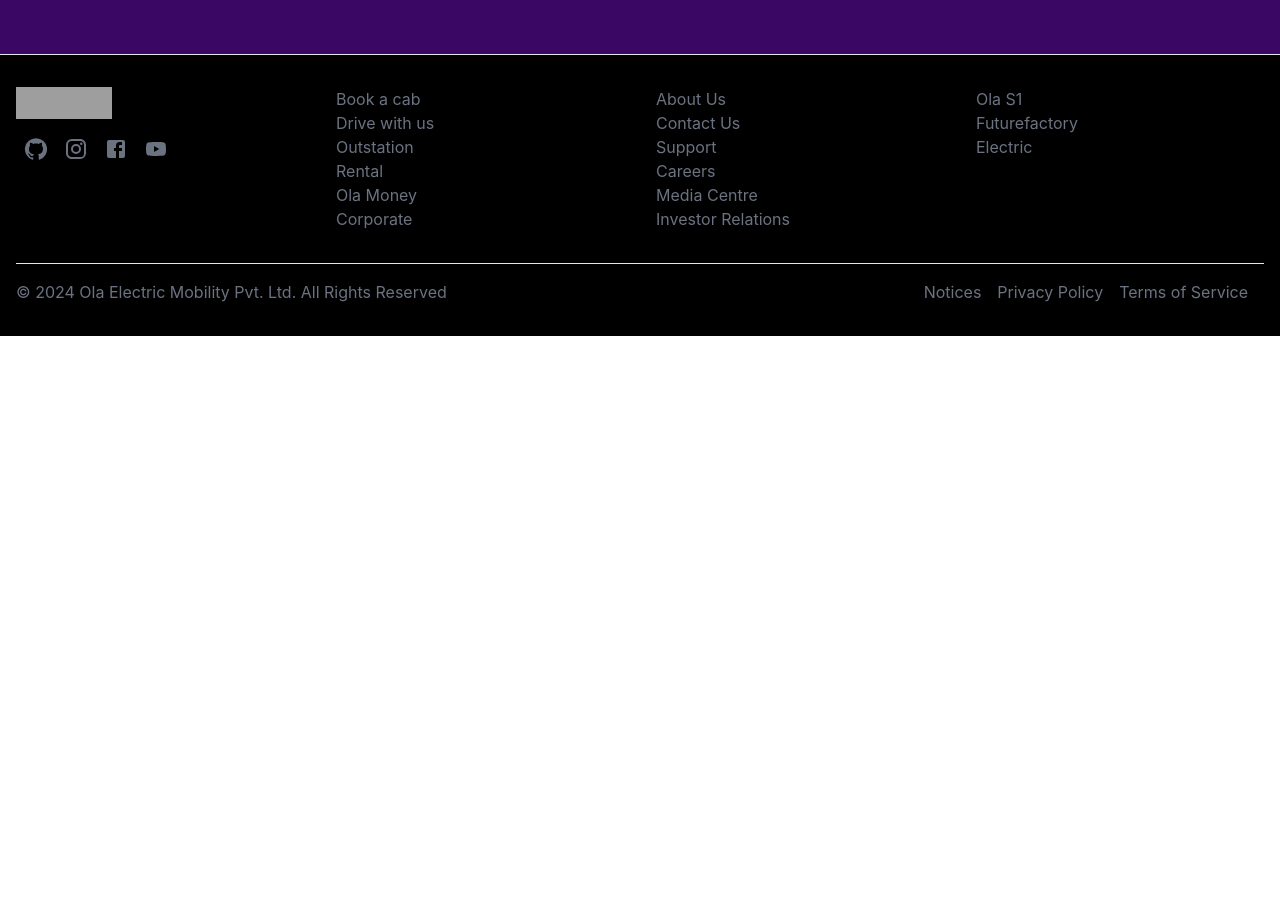
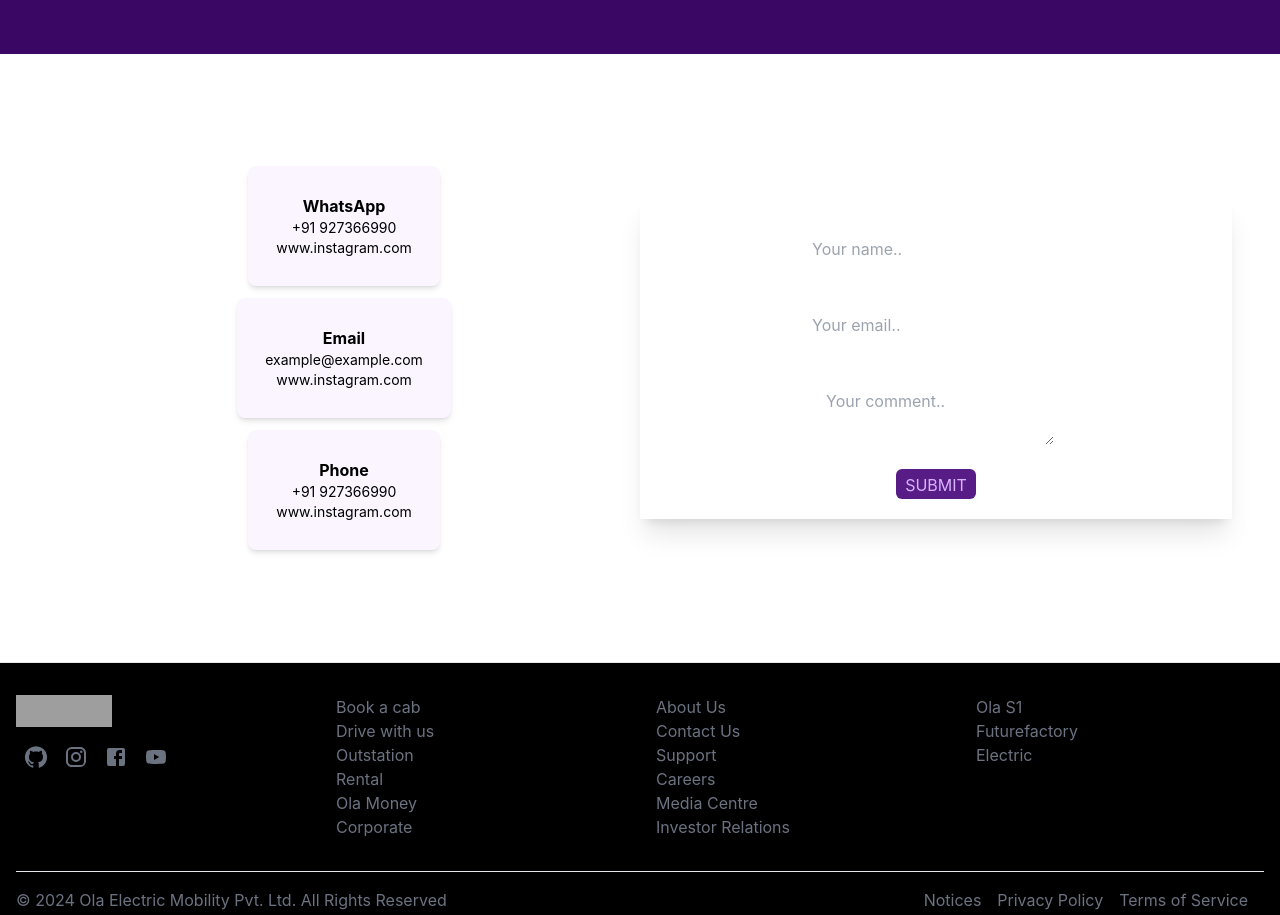
Before and after one commit to ASH0DANNY/Portfolio, a React (Create React App) app: page / in a window 1280 px wide. Shown: the part 1930-2845 px from the top of the page. Before the commit the page ends 2266 px from the top, so only its background shows below. Built offline with nearby package versions, Linux system fonts and the light colour scheme; grey boxes are pictures that could not be loaded.

Commit message:
connect me added

```diff
--- a/src/components/LandingPage.jsx
+++ b/src/components/LandingPage.jsx
@@ -3,7 +3,7 @@
 import Footer from "./Footer";
 import profile_image from "../images/profile.jpg";
 import { Link } from "react-router-dom";
-import { projects, TechnicalSkills } from "../data/PortfolioData";
+import { contactInfo, projects, TechnicalSkills } from "../data/PortfolioData";
 
 const LandingPage = () => {
   return (
@@ -67,6 +67,47 @@
           ))}
         </div>
       </div>
+      <div className="w-full md:flex justify-center items-center my-11 md:my-16 p-3 md:p-12">
+        <div className="flex flex-col flex-wrap gap-3 w-full md:w-1/2 justify-center items-center">
+          {contactInfo.map((item) => (
+            <div
+              key={item.key}
+              className="bg-purple-50 hover:bg-purple-200 shadow-md hover:shadow-lg p-7 rounded-lg"
+            >
+              <p className="text-base text-center font-bold">
+                {item.media_name}
+              </p>
+              <p className="text-sm text-center">{item.meda_data}</p>
+              <p className="text-sm text-center">{item.media_link}</p>
+            </div>
+          ))}
+        </div>
+        <div className="w-full md:w-1/2 flex flex-col flex-wrap gap-3 justify-center items-center shadow-xl p-5">
+          <input
+            type="text"
+            name="name"
+            id="name"
+            placeholder="Your name.."
+            className="border-gray-600 outline-blue-400 p-2 my-3"
+          />
+          <input
+            type="email"
+            name="email"
+            id="email"
+            placeholder="Your email.."
+            className="outline-blue-400 p-2 my-3"
+          />
+          <textarea
+            name="comment"
+            id="comment"
+            placeholder="Your comment.."
+            className="outline-blue-400 p-2 my-3"
+          ></textarea>
+          <button className="h-[30px] w-[80px] p-1 bg-purple-900 text-purple-300 rounded-md">
+            SUBMIT
+          </button>
+        </div>
+      </div>
       <Footer />
     </>
   );
--- a/src/components/Navbar.jsx
+++ b/src/components/Navbar.jsx
@@ -5,6 +5,7 @@
 import AssignmentRoundedIcon from "@mui/icons-material/AssignmentRounded";
 import DataObjectRoundedIcon from "@mui/icons-material/DataObjectRounded";
 import TextsmsRoundedIcon from "@mui/icons-material/TextsmsRounded";
+import { Link } from "react-router-dom";
 
 const Navbar = () => {
   const [open, setOpen] = useState(false);
@@ -30,7 +31,7 @@
         {open ? (
           <button
             ref={navBtn}
-            className="w-full h-full cursor-pointer z-30"
+            className="w-full h-full cursor-pointer z-30 hover:text-white"
             onClick={handleMenuClick}
           >
             <CloseIcon />
@@ -38,7 +39,7 @@
         ) : (
           <button
             ref={navBtn}
-            className="w-full h-full cursor-pointer z-30"
+            className="w-full h-full cursor-pointer z-30 hover:text-white"
             onClick={handleMenuClick}
           >
             <MenuIcon />
@@ -48,18 +49,18 @@
         {/* Menu Open Block */}
         {open ? (
           <div className="relative flex flex-col justify-center items-center bg-gray-500 gap-4 mt-2 w-[56px] h-[210px] z-40 bg-opacity-50 rounded-2xl shadow-lg p-4">
-            <div className="mx-auto">
+            <Link to={"#"} className="mx-auto">
               <HomeRoundedIcon />
-            </div>
-            <div className="mx-auto">
+            </Link>
+            <Link to={"#"} className="mx-auto hover:text-white">
               <DataObjectRoundedIcon />
-            </div>
-            <div className="mx-auto">
+            </Link>
+            <Link to={"#"} className="mx-auto hover:text-white">
               <AssignmentRoundedIcon />
-            </div>
-            <div className="mx-auto">
+            </Link>
+            <Link to={"#"} className="mx-auto hover:text-white">
               <TextsmsRoundedIcon />
-            </div>
+            </Link>
           </div>
         ) : null}
       </div>
--- a/src/data/PortfolioData.js
+++ b/src/data/PortfolioData.js
@@ -43,3 +43,24 @@
     project_link: "www.driveaway.com",
   },
 ];
+
+export const contactInfo = [
+  {
+    key: 1,
+    media_name: "WhatsApp",
+    meda_data: "+91 927366990",
+    media_link: "www.instagram.com",
+  },
+  {
+    key: 2,
+    media_name: "Email",
+    meda_data: "example@example.com",
+    media_link: "www.instagram.com",
+  },
+  {
+    key: 3,
+    media_name: "Phone",
+    meda_data: "+91 927366990",
+    media_link: "www.instagram.com",
+  },
+];
```
